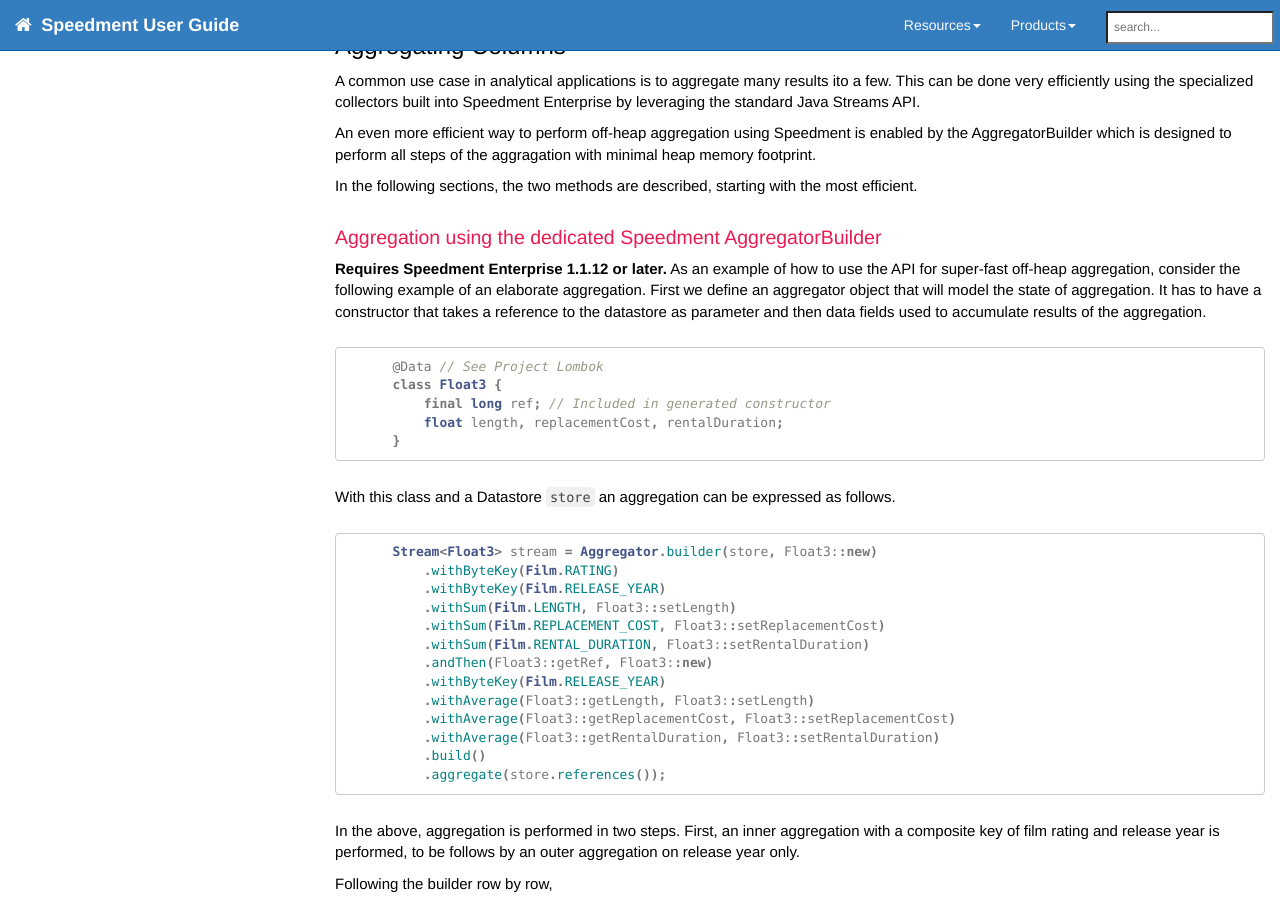
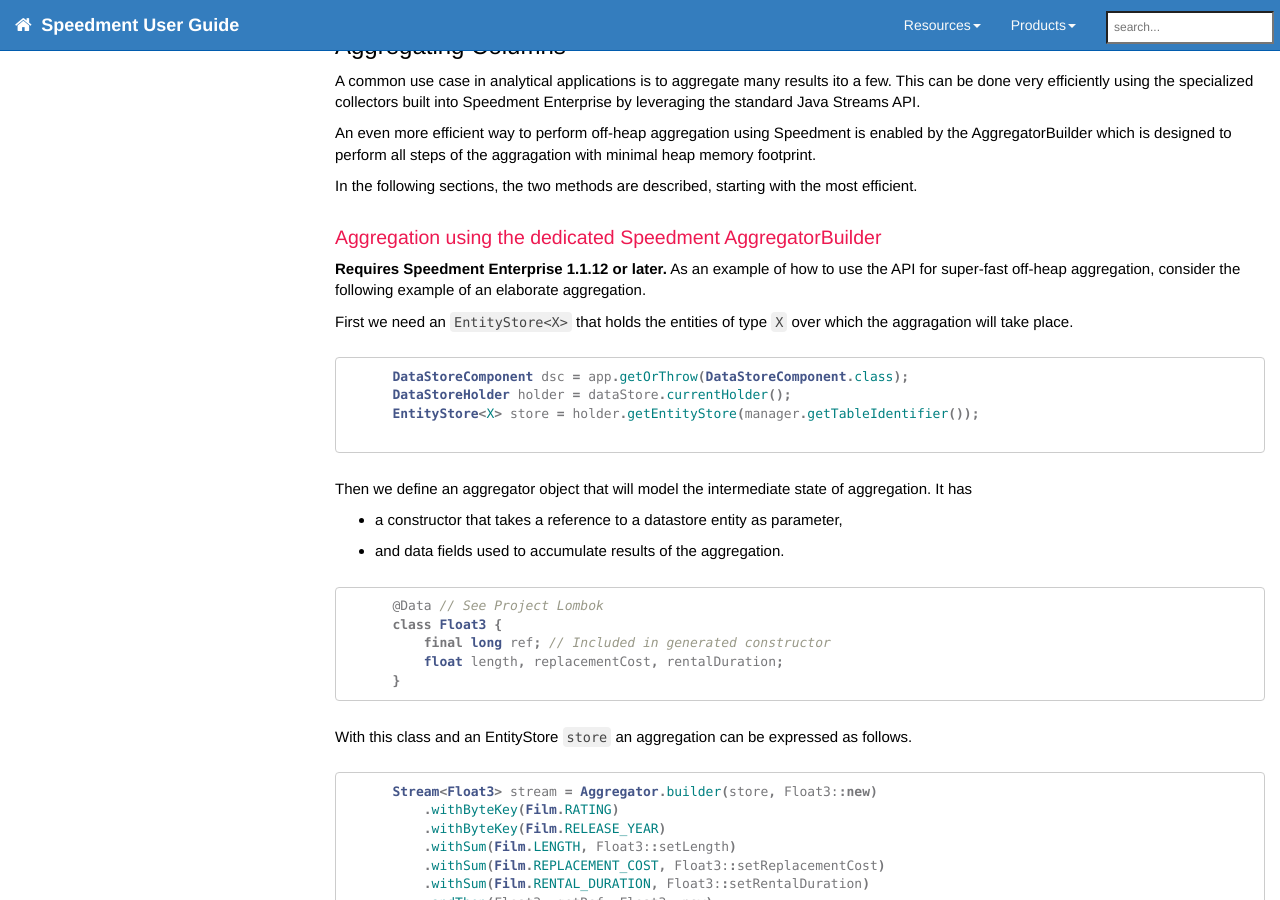
Before and after one commit to speedment/speedment-doc, a Jekyll site: the page built from pages/datastore.md, in a window 1280 px wide and 900 px high, scrolled down 7443 px. Built offline with Jekyll 4.4.1, drawn with Linux system fonts in a browser that asks for light colours; nearby versions of some CDN libraries; comment, search, counter and statistics services are not loaded.

Commit message:
datastore: Add description of how to get hold of an EntityStore

````diff
--- a/pages/datastore.md
+++ b/pages/datastore.md
@@ -261,9 +261,23 @@
 ### Aggregation using the dedicated Speedment AggregatorBuilder
 **Requires Speedment Enterprise 1.1.12 or later.**
 As an example of how to use the API for super-fast off-heap aggregation, consider the following
-example of an elaborate aggregation. First we define an aggregator object that will model
-the state of aggregation. It has to have a constructor that takes a reference to the datastore
-as parameter and then data fields used to accumulate results of the aggregation.
+example of an elaborate aggregation.
+
+First we need an `EntityStore<X>` that holds the entities of type `X` over which the aggragation will take place.
+
+```java
+      DataStoreComponent dsc = app.getOrThrow(DataStoreComponent.class);
+      DataStoreHolder holder = dataStore.currentHolder();
+      EntityStore<X> store = holder.getEntityStore(manager.getTableIdentifier());
+
+```
+
+Then we define an aggregator object that will model
+the intermediate state of aggregation. It has
+
+* a constructor that takes a reference to a datastore
+entity as parameter,
+* and data fields used to accumulate results of the aggregation.
 
 ```java
       @Data // See Project Lombok
@@ -273,7 +287,7 @@
       }
 ```
 
-With this class and a Datastore `store` an aggregation can be expressed as follows.
+With this class and an EntityStore `store` an aggregation can be expressed as follows.
 
 ```java
       Stream<Float3> stream = Aggregator.builder(store, Float3::new)
````
